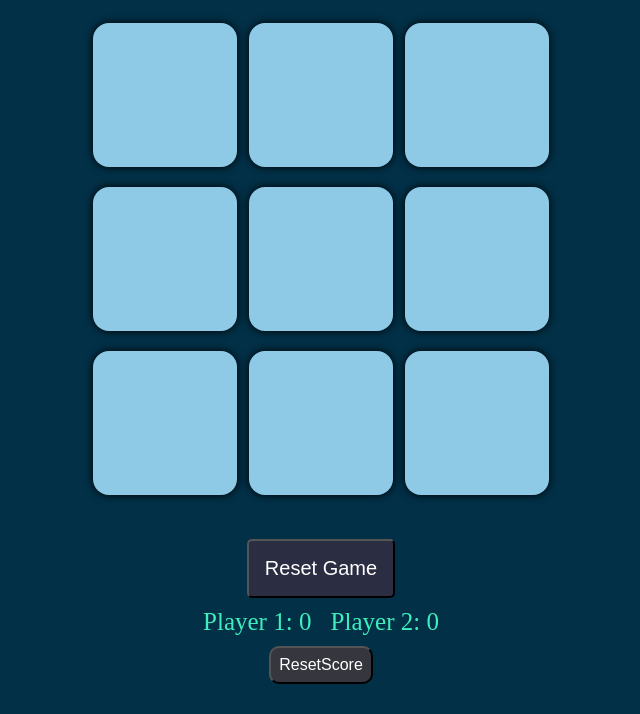
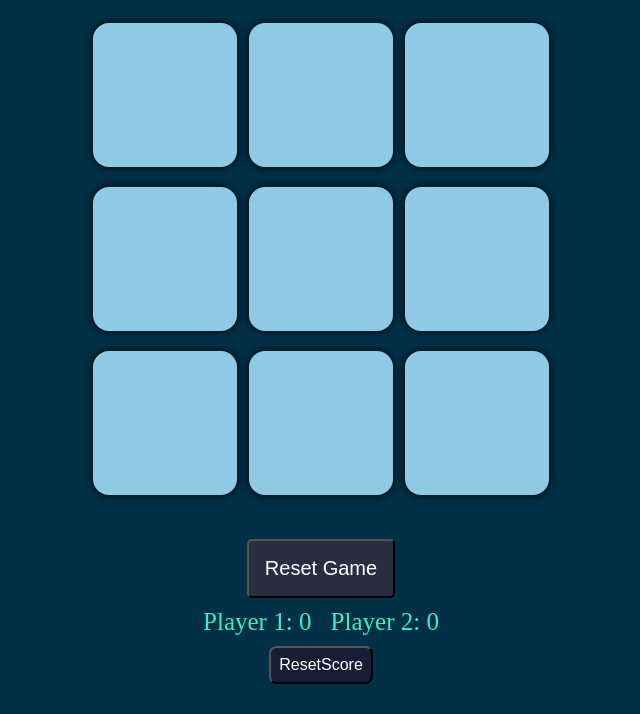
Before and after one commit to Ayush257S/Tic-Tac-Toe, a plain HTML site: page Game.html in a window 1280 px wide. Shown: the part 86-800 px from the top of the page, without its empty margins (319-959 px from the left). Drawn offline with Linux system fonts and the light colour scheme.

Commit message:
add files

```diff
--- a/Game.html
+++ b/Game.html
@@ -4,6 +4,7 @@
     <meta charset="UTF-8">
     <meta name="viewport" content="width=device-width, initial-scale=1.0">
     <title>Tic-Tac-Toe Game</title>
+    <link rel="icon" href="Images/Gamelogo.jpg">
     <link rel="stylesheet" href="style.css">
 </head>
 <body>
--- a/style.css
+++ b/style.css
@@ -111,7 +111,7 @@ body {
 .resetscore{
     padding: 0.5rem;
     font-size: 1rem;
-    background-color: #35363e;
+    background-color: #181c35;
     color: #fff;
-    border-radius: 10px;
+    border-radius: 7.5px;
 }
```
